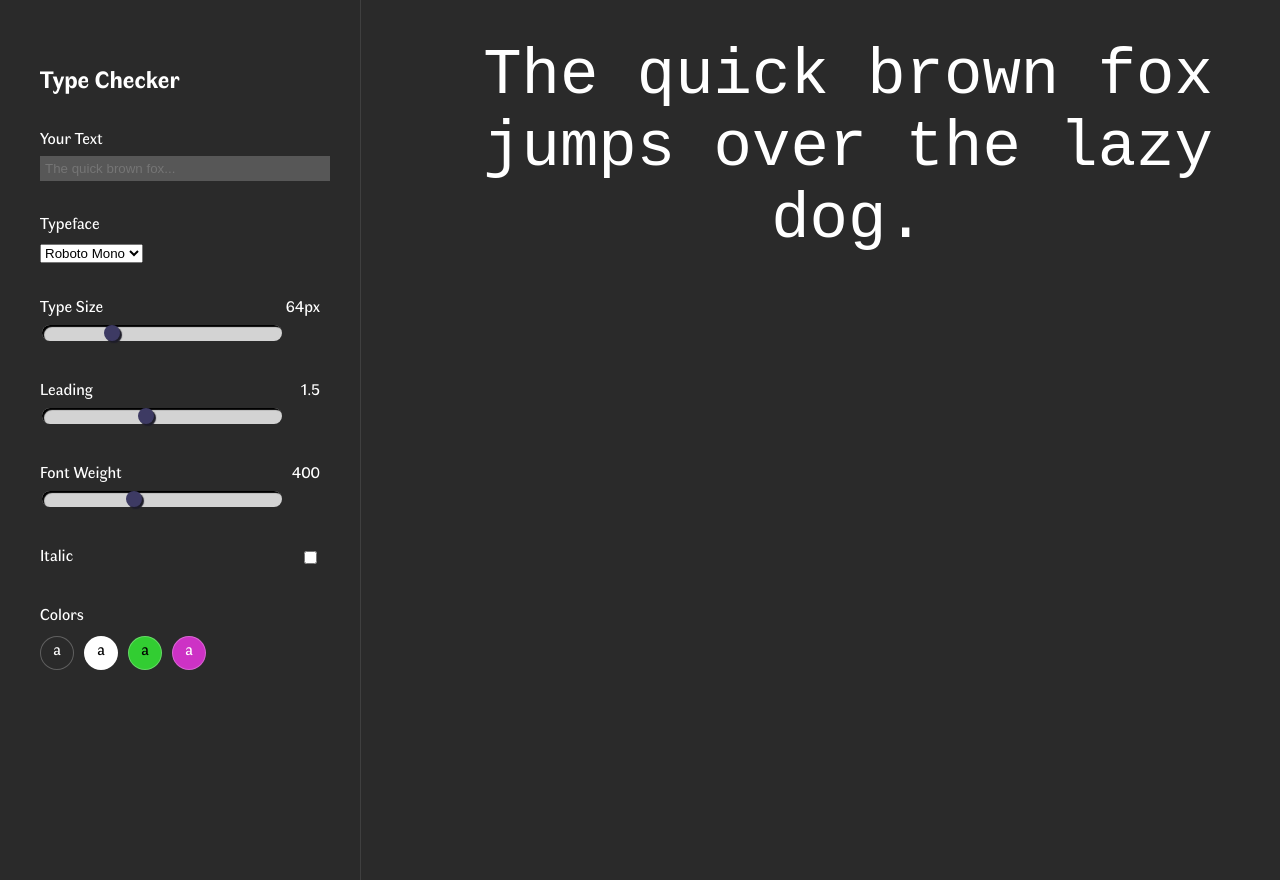
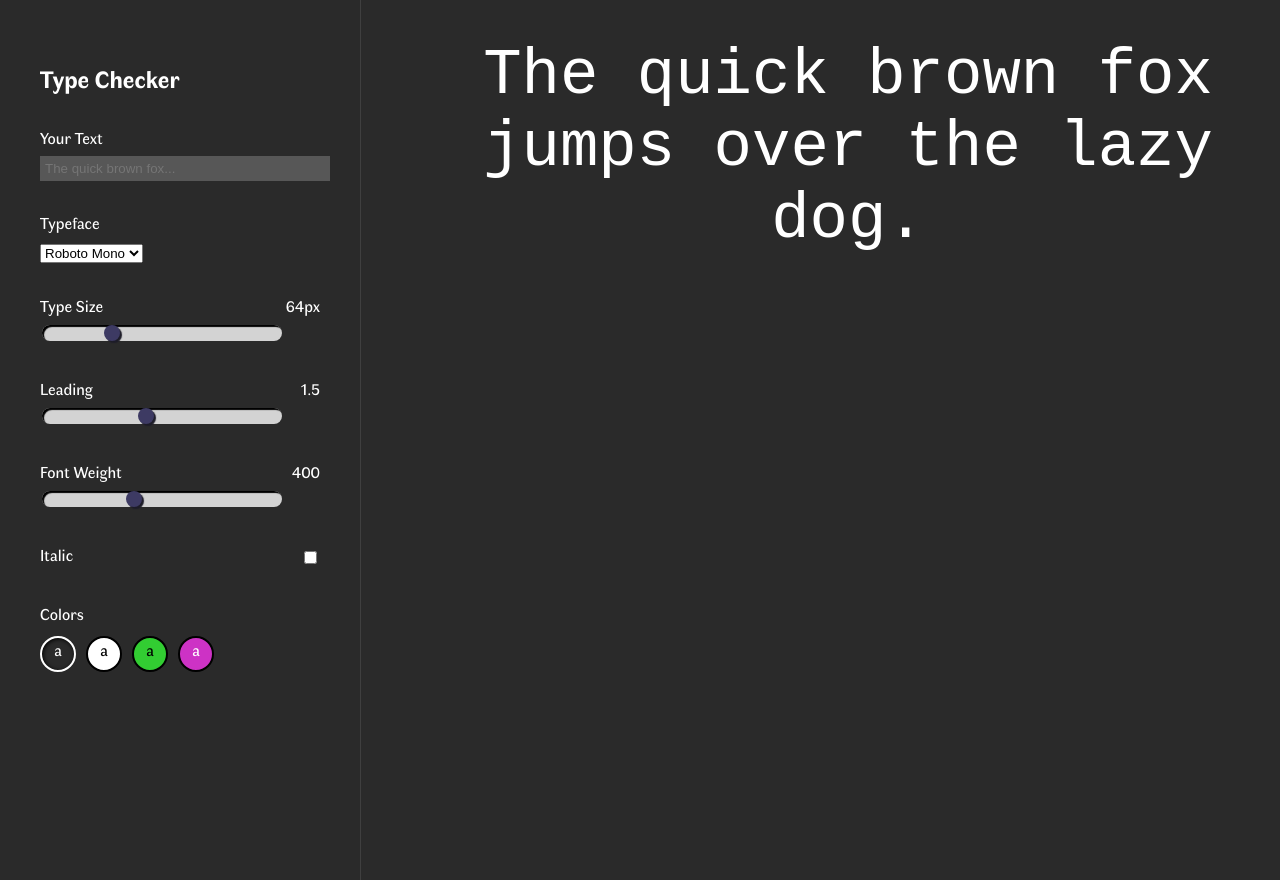
Before and after one commit to heckspoiler/super-hi_typechecker, a plain HTML site: page index.html in a window 1280 px wide. Shown: the top 880 px of the page. Drawn offline with Linux system fonts and the light colour scheme; files whose address does not match are found by name; a web font is replaced by a local one.

Commit message:
project finished

```diff
--- a/index.html
+++ b/index.html
@@ -57,7 +57,7 @@
             <div class="option">
                   <label for="">Colors</label>
                   <div class="colors">
-                        <div>a</div>
+                        <div class="selected">a</div>
                         <div>a</div>
                         <div>a</div>
                         <div>a</div>
--- a/script.js
+++ b/script.js
@@ -62,11 +62,17 @@ fontweightTag.addEventListener("input", () => {
   fontweightOutput.innerHTML = fontweightTag.value;
 });
 
-// changing background color on click
+// changing background color on click and make this tag be "selected"
 backgroundColors.forEach((element) => {
   element.addEventListener("click", () => {
     const computedStyle = window.getComputedStyle(element);
     outputTag.style.backgroundColor = computedStyle.backgroundColor;
     outputTag.style.color = computedStyle.color;
+
+    //reset the classes
+    backgroundColors.forEach((element) => {
+      element.classList.remove("selected");
+    });
+    element.classList.add("selected");
   });
 });
--- a/style.css
+++ b/style.css
@@ -188,24 +188,36 @@ div.colors div {
       margin-top: 5px;
       background-color: #2a2a2a;
       cursor: pointer;
+      border: 2px solid black;
+      transition: all 0.2s cubic-bezier(0.175, 0.885, 0.32, 1.275);
 }
 
 div.colors div:nth-of-type(1) {
       color: white;
       background-color: #2a2a2a;
+      box-shadow: 2px 2px 1px black;
+
 }
 
 div.colors div:nth-of-type(2) {
       background-color: white;
       color: black;
+
 }
 
 div.colors div:nth-of-type(3) {
       color: black;
       background-color: limegreen;
+
 }
 
 div.colors div:nth-of-type(4) {
       color: white;
       background-color: rgb(205, 50, 197);
+
 }
+
+div.colors div.selected {
+      border: 2px solid #ffffff;
+      box-shadow: inset 1px 1px 4px black;
+}
```
